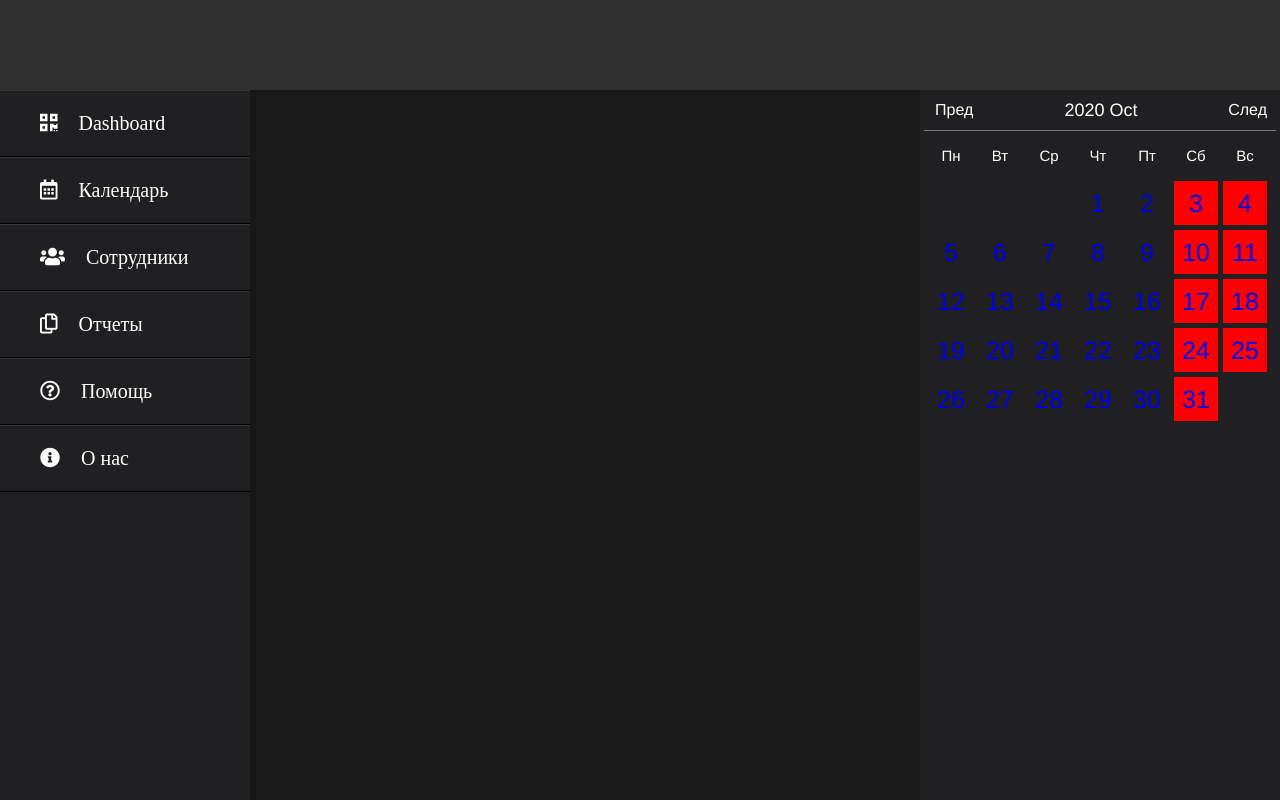
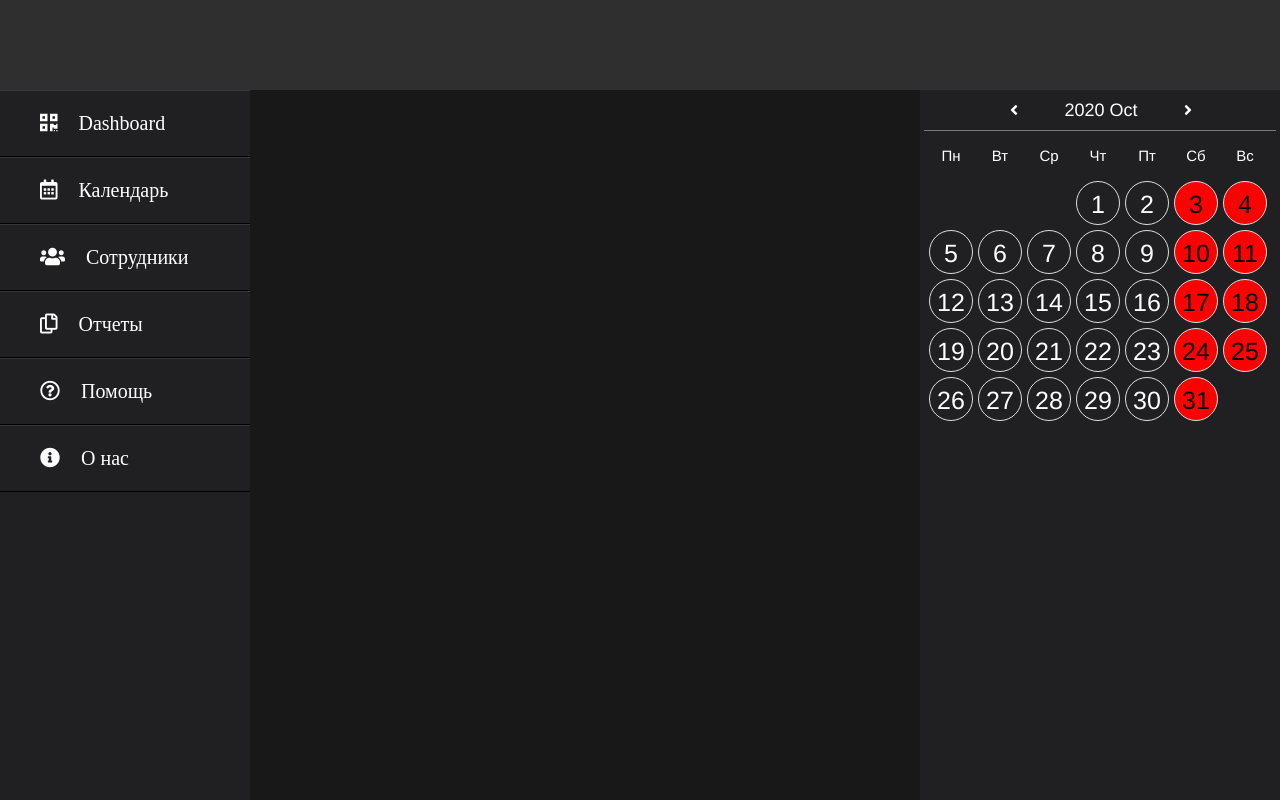
Before and after one commit to Dies1rae/DepTimeManager, a PHP site: page / in a window 1280 px wide. Run offline with PHP 8.4, Linux system fonts and the light colour scheme.

Commit message:
css edit

```diff
--- a/calendar.php
+++ b/calendar.php
@@ -140,9 +140,9 @@ class Calendar {
 
         return
             '<div class="header">'.
-                '<a class="prev" href="'.$this->naviHref.'?month='.sprintf('%02d',$preMonth).'&year='.$preYear.'">Пред</a>'.
+                '<a class="prev" href="'.$this->naviHref.'?month='.sprintf('%02d',$preMonth).'&year='.$preYear.'"><i class="fas fa-angle-left"></i></a>'.
                     '<span class="title">'.date('Y M',strtotime($this->currentYear.'-'.$this->currentMonth.'-1')).'</span>'.
-                '<a class="next" href="'.$this->naviHref.'?month='.sprintf("%02d", $nextMonth).'&year='.$nextYear.'">След</a>'.
+                '<a class="next" href="'.$this->naviHref.'?month='.sprintf("%02d", $nextMonth).'&year='.$nextYear.'"><i class="fas fa-angle-right"></i></a>'.
             '</div>';
     }
 
--- a/style/calendar.css
+++ b/style/calendar.css
@@ -28,7 +28,7 @@ div#calendar div.header{
 
 div#calendar div.header a.prev,div#calendar div.header a.next{
     position: absolute;
-    top: 0px;
+    top: 12px;
     height: 17px;
     display: block;
     cursor: pointer;
@@ -43,11 +43,11 @@ div#calendar div.header span.title{
 
 
 div#calendar div.header a.prev{
-    left: 0px;
+    left: 75px;
 }
 
 div#calendar div.header a.next{
-    right: 0px;
+    right: 75px;
 }
 
 
@@ -107,12 +107,47 @@ div#calendar ul.dates li{
     height: 44px;
     font-size: 25px;
     /* background-color: #DDD; */
-    color: #fff;
+    /* color: #fff; */
     text-align: center;
+    border: 1px solid #ddd;
+    border-radius: 50%;
+}
+
+div#calendar ul.dates li:hover{
+    border: 1px solid white;
+    border-radius: 50%;
+    background: white;
 }
 
 div#calendar ul.dates li.sat, div#calendar ul.dates li.sun{
 	background-color: red;
+}
+
+div#calendar ul.dates li.sat a, div#calendar ul.dates li.sun a{
+    display: block;
+    width: 100%;
+    color: black;
+    text-decoration: none;
+}
+
+div#calendar ul.dates li.sat a:hover, div#calendar ul.dates li.sun a:hover{
+	color: #FFF;
+}
+
+div#calendar ul.dates li a{
+    display: block;
+    width: 100%;
+    color: #FFF;
+    text-decoration: none;
+}
+
+div#calendar ul.dates li a:hover{
+    color: black;
+}
+
+div#calendar ul.dates li.mask{
+    background: none;
+    border: none;
 }
 
 :focus{
```
